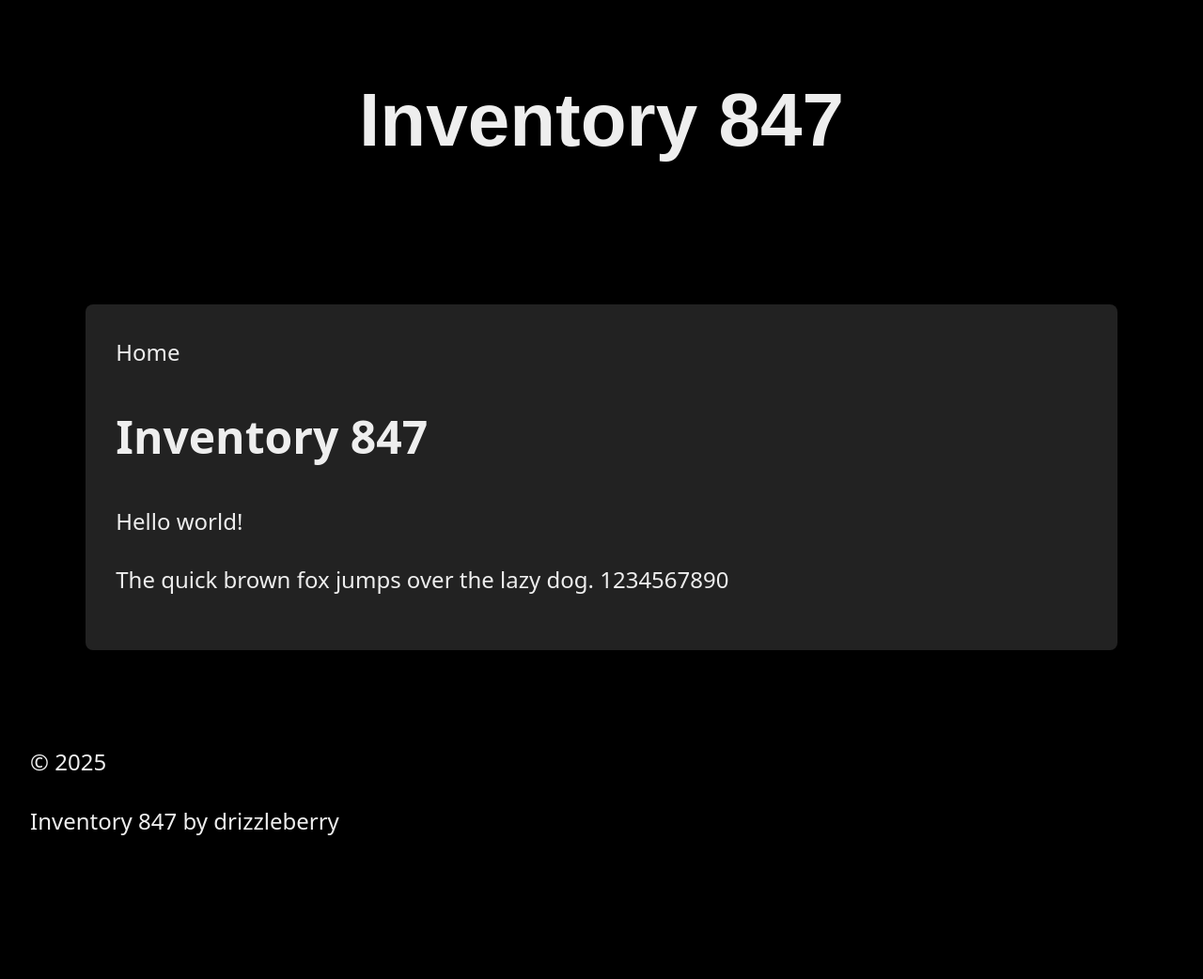
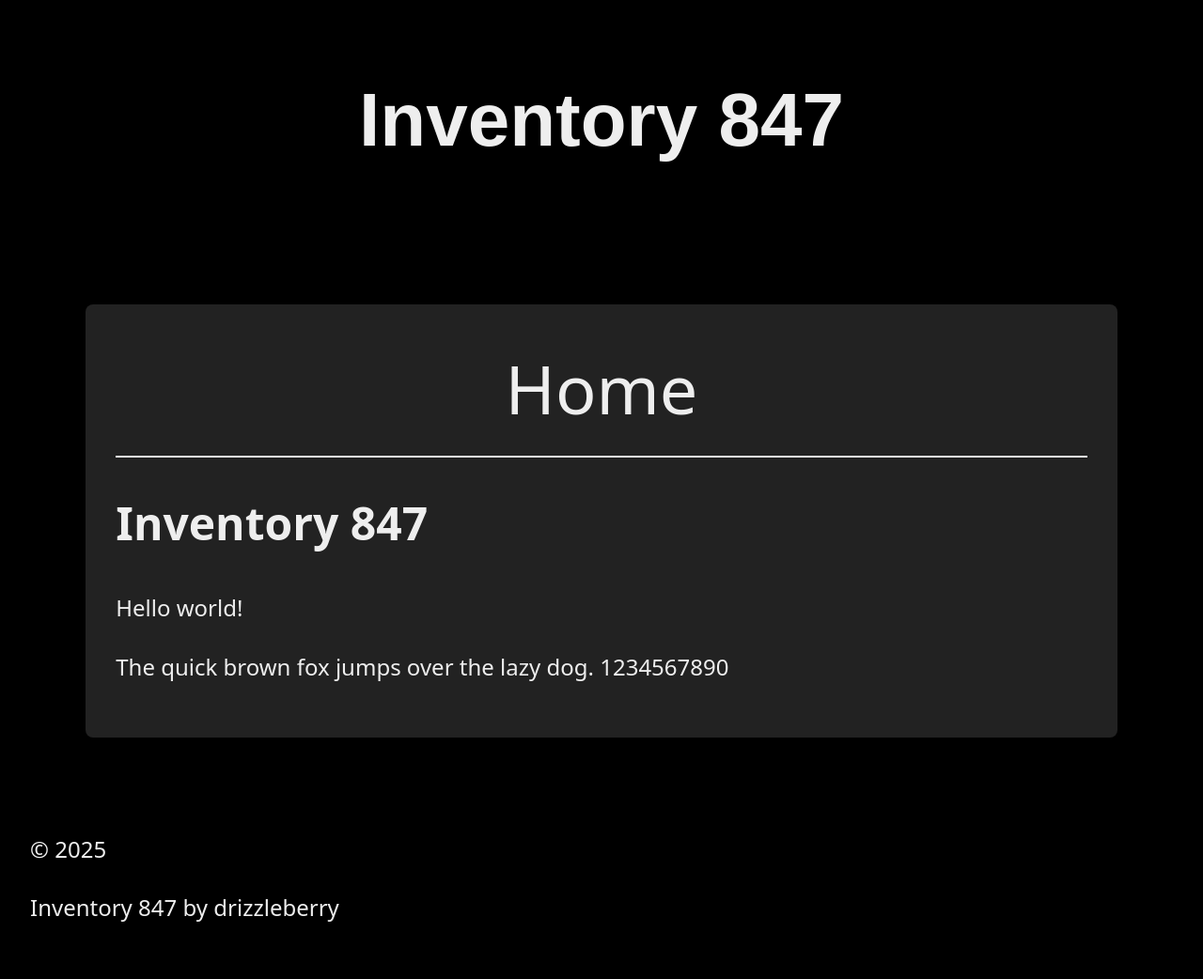
Before and after one commit to drizzleberry/drizzleberry.github.io, a Jekyll site: the page built from index.md, in a window 1280 px wide. Shown: the whole page at 94% size. Built offline with Jekyll 4.4.1, drawn with Linux system fonts in a browser that asks for light colours; a style sheet for code colours, icons or effects is not loaded; before the commit the page ends 949 px from its top, so only the background shows below that.

Commit message:
Update style.css

```diff
--- a/assets/css/style.css
+++ b/assets/css/style.css
@@ -39,6 +39,26 @@ header h1 {
   color: #eee;
 }
 
+.title {
+  text-align: center;
+  font-size: 3em;
+  position: relative;
+  padding-bottom: 1rem;
+  margin-bottom: 2rem;
+}
+
+.title::after {
+  content: '';
+  display: block;
+  width: 100%;
+  height: 2px;
+  background-color: #eee;
+  position: absolute;
+  left: 0;
+  bottom: 0;
+}
+
+
 a {
   color: #d9291c;
   text-decoration: none;
```
